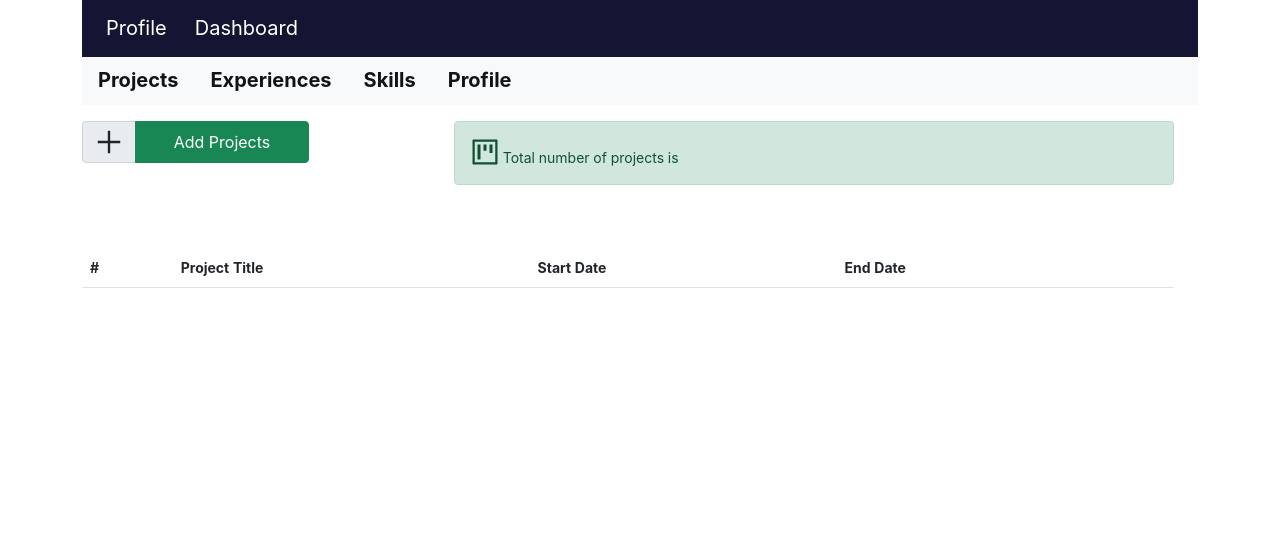
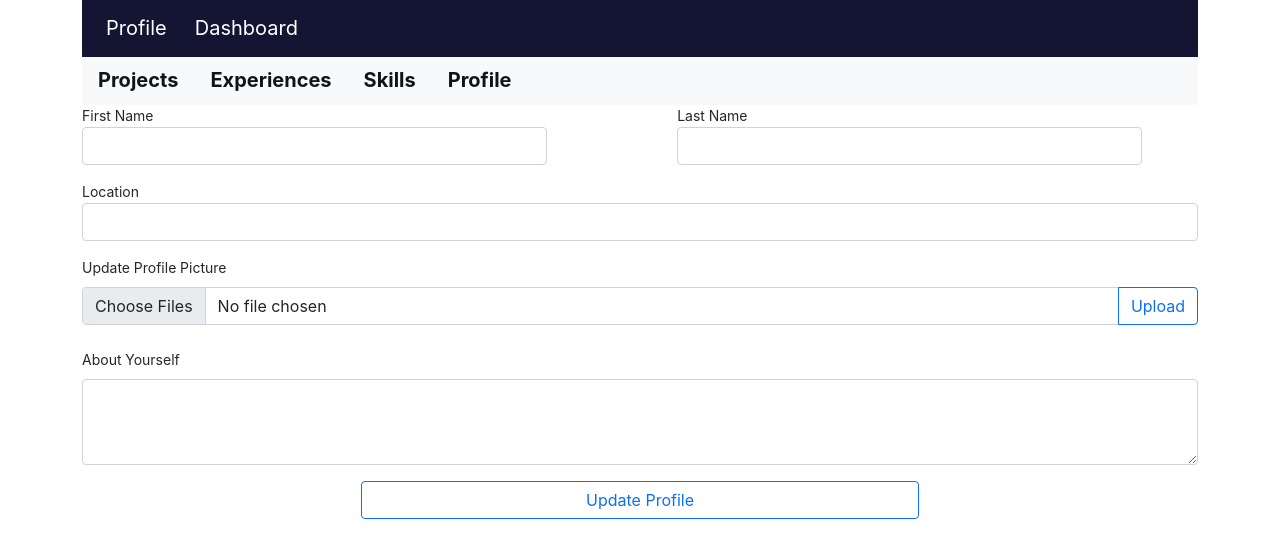
Before and after one commit to Jay-Jha04/InteractiveResume-Frontend, a React (Create React App) app: page /admin-dashboard/profile in a window 1280 px wide. Shown: the top 558 px of the page. Built offline with nearby package versions, Linux system fonts and the light colour scheme; no server answers.

Commit message:
creating and render data of profile settings page (#5)
Co-authored-by: Jay Jha <jayjha@jays-MacBook-Pro.local>

```diff
--- a/src/components/admin/profileSettings.jsx
+++ b/src/components/admin/profileSettings.jsx
@@ -1,62 +1,180 @@
-import { useState } from "react";
-import { CSSTransition } from "react-transition-group";
-import { ProjectOutlined, PlusOutlined } from "@ant-design/icons";
-import Modal from "../common/modal";
+import { useState, useEffect } from "react";
+import { ProfileOutlined } from "@ant-design/icons";
+import Input from "../common/input";
+import FileInput from "../common/fileInput";
+import TextArea from "../common/textArea";
+import {
+  mapModelToView,
+  ProfileViewModel,
+  validateProfile,
+  validateProfilePic,
+  validateProperty,
+} from "../../models/profile";
+import {
+  getProfile,
+  postProfileImage,
+  updateProfile,
+} from "../../services/profile";
 
 const ProfileSettings = () => {
-  const [showModal, setShowModal] = useState(false);
+  const [payload, setPayload] = useState(ProfileViewModel);
+  const [profilePic, setProfilePic] = useState([]);
+  const [errors, setErrors] = useState({});
+  const [isUpdated, setIsUpdated] = useState(false);
+  const [profile, setProfile] = useState({});
+
+  const handleChange = (e) => {
+    e.stopPropagation();
+    setIsUpdated(false);
+
+    let { name, value, files } = e.target;
+    const { error } = validateProperty(name, value);
+
+    if (error) {
+      setErrors((prevState) => {
+        return { ...prevState, [name]: error.details[0].message };
+      });
+    } else {
+      errors[name] && delete errors[name];
+    }
+
+    if (name === "profilePic") {
+      payload[name] = [];
+      return setProfilePic(files);
+    }
+
+    return setPayload((prevState) => {
+      return { ...prevState, [name]: value };
+    });
+  };
+
+  const handleClick = async (e) => {
+    e.preventDefault();
+    setIsUpdated(false);
+
+    const { name } = e.target;
+    switch (name) {
+      case "upload":
+        const { error } = validateProfilePic(name, profilePic);
+
+        if (error) {
+          return setErrors((prevState) => {
+            return { ...prevState, profilePic: error.details[0].message };
+          });
+        }
+
+        const profilePicId = await postProfileImage(profilePic);
+
+        return setPayload((prevState) => {
+          return { ...prevState, profilePic: [profilePicId] };
+        });
+
+      case "update":
+        const { error: profileErrors } = validateProfile(payload);
+        if (profileErrors) {
+          const err = { ...errors };
+          profileErrors.details.map(
+            (detail) => (err[detail.path[0]] = detail.message)
+          );
+          return setErrors(err);
+        }
+
+        const res = await updateProfile(profile?._id, payload);
+
+        setPayload(ProfileViewModel);
+        setErrors({});
+        setProfilePic([]);
+        setProfile(res);
+        return setIsUpdated(true);
+
+      default:
+        setPayload(ProfileViewModel);
+        setErrors({});
+        setProfilePic([]);
+        return setIsUpdated(false);
+    }
+  };
+
+  useEffect(() => {
+    async function fetchData() {
+      const res = await getProfile();
+      setProfile(res);
+    }
+    fetchData();
+  }, []);
+
+  useEffect(() => {
+    const mapProfile = mapModelToView(profile);
+    setPayload(mapProfile);
+  }, [profile]);
 
   return (
-    <>
-      <div className="row mt-3">
-        <div className="row">
-          <div className="col-sm-4">
-            <div className="input-group">
-              <span className="input-group-text fs-3">
-                <PlusOutlined />
-              </span>
-              <button
-                className="btn btn-success w-50"
-                onClick={() => setShowModal(true)}
-              >
-                Add Projects
-              </button>
-            </div>
-          </div>
-          <div className="col-sm-8">
-            <div className="alert alert-success">
-              <ProjectOutlined style={{ fontSize: "2em" }} /> Total number of
-              projects is
-            </div>
-          </div>
+    <div className="row justify-content-center">
+      {isUpdated && (
+        <div className="col-8 alert alert-primary w-50 my-3">
+          <ProfileOutlined style={{ fontSize: "2em", marginRight: "0.2em" }} />
+          Profile Updated successfully...
         </div>
-        <div className="row mt-5">
-          <div className="col-12">
-            <table className="table table-striped">
-              <thead className="thead-dark">
-                <tr>
-                  <th>#</th>
-                  <th>Project Title</th>
-                  <th>Start Date</th>
-                  <th>End Date</th>
-                  <th></th>
-                </tr>
-              </thead>
-            </table>
-          </div>
+      )}
+
+      <div className="row">
+        <div className="col-sm-5 g-0" style={{ marginRight: "9.3em" }}>
+          <Input
+            label="First Name"
+            name="firstName"
+            type="text"
+            error={errors["firstName"]}
+            value={payload["firstName"]}
+            onChange={(e) => handleChange(e)}
+          />
+        </div>
+        <div className="col-sm-5 g-0">
+          <Input
+            label="Last Name"
+            name="lastName"
+            type="text"
+            value={payload["lastName"]}
+            onChange={(e) => handleChange(e)}
+          />
         </div>
       </div>
-      <CSSTransition
-        in={showModal}
-        timeout={500}
-        classNames="modal"
-        unmountOnExit
-        onEnter={() => (document.body.style.overflow = "hidden")}
-        onExited={() => (document.body.style.overflow = "auto")}
-      >
-        <Modal onClick={() => setShowModal(false)}>Hello world</Modal>
-      </CSSTransition>
-    </>
+      <Input
+        label="Location"
+        name="location"
+        type="text"
+        error={errors["location"]}
+        value={payload["location"]}
+        onChange={(e) => handleChange(e)}
+      />
+      <label>Update Profile Picture</label>
+      <FileInput
+        btnName="upload"
+        name="profilePic"
+        color="primary"
+        imageIds={payload["profilePic"]}
+        error={errors["profilePic"]}
+        onChange={(e) => handleChange(e)}
+        onClick={(e) => handleClick(e)}
+      />
+      <TextArea
+        name="aboutYourself"
+        label="About Yourself"
+        rows="3"
+        error={errors["aboutYourself"]}
+        value={payload["aboutYourself"]}
+        onChange={(e) => handleChange(e)}
+      />
+      <div className="row justify-content-center">
+        <button
+          type="button"
+          className="btn btn-outline-primary w-50"
+          name="update"
+          onClick={(e) => handleClick(e)}
+        >
+          Update Profile
+        </button>
+      </div>
+    </div>
   );
 };
 
--- a/src/components/admin/skillSettings.jsx
+++ /dev/null
@@ -1,5 +0,0 @@
-const SkillSettings = () => {
-  return <h1>Skill Settings</h1>;
-};
-
-export default SkillSettings;
--- a/src/components/common/fileInput.jsx
+++ b/src/components/common/fileInput.jsx
@@ -1,21 +1,27 @@
 import { InfoCircleFilled } from "@ant-design/icons";
 
-const FileInput = ({ onChange, onClick, name, error, imageIds }) => {
+const FileInput = ({
+  onClick,
+  btnName,
+  error,
+  imageIds,
+  color = "success",
+  ...rest
+}) => {
   return (
     <div className="form-group mt-2 mb-3">
       <div className="input-group">
         <input
           type="file"
-          name="images"
-          onChange={onChange}
           className="form-control"
           aria-label="Upload"
           multiple
+          {...rest}
         />
         <button
-          name={name}
+          name={btnName}
           onClick={onClick}
-          className="btn btn-outline-success "
+          className={`btn btn-outline-${color}`}
           type="button"
         >
           Upload
@@ -33,8 +39,8 @@ const FileInput = ({ onChange, onClick, name, error, imageIds }) => {
           <span>{error}</span>
         </p>
       )}
-      {imageIds.length > 0 && (
-        <p className="text-success mt-2">
+      {imageIds?.length > 0 && (
+        <p className={`text-${color} mt-2`}>
           <InfoCircleFilled
             style={{
               fontSize: "1.3rem",
@@ -43,10 +49,8 @@ const FileInput = ({ onChange, onClick, name, error, imageIds }) => {
             }}
           />
           <span>
-            Successfully uploaded{" "}
-            {imageIds.length > 1
-              ? `${imageIds.length} images`
-              : `${imageIds.length} image`}
+            {`Successfully uploaded `}
+            {imageIds.length > 1 ? `${imageIds.length} images` : "image"}
           </span>
         </p>
       )}
--- /dev/null
+++ b/src/models/profile.js
@@ -0,0 +1,57 @@
+import Joi from "joi";
+
+export const ProfileViewModel = {
+  firstName: "",
+  lastName: "",
+  location: "",
+  profilePic: [],
+  aboutYourself: "",
+};
+
+export const mapModelToView = (source) => {
+  return {
+    firstName: source?.first_name,
+    lastName: source?.last_name,
+    location: source?.location,
+    profilePic: [],
+    aboutYourself: source?.about_yourself,
+  };
+};
+
+const profileSchema = {
+  firstName: Joi.string().label("Name"),
+  location: Joi.string().label("Location"),
+  aboutYourself: Joi.string()
+    .required()
+    .messages({ "string.empty": "Please write something about yourself..." }),
+};
+
+export const validateProperty = (name, value) => {
+  if (name === "profilePic" || name === "lastName") return { error: null };
+
+  const fieldSchema = Joi.object({ [name]: profileSchema[name] });
+  const field = { [name]: value };
+
+  return fieldSchema.validate(field);
+};
+
+export const validateProfilePic = (name, image) => {
+  console.log(image);
+  const schema = Joi.object({
+    [name]: Joi.array()
+      .min(1)
+      .messages({ "array.min": "please choose a image" }),
+  });
+  const field = { [name]: [...image] };
+
+  return schema.validate(field);
+};
+
+export const validateProfile = (payload) => {
+  const schema = Joi.object(profileSchema);
+  let profile = { ...payload };
+
+  delete profile["profilePic"];
+  delete profile["lastName"];
+  return schema.validate(profile, { abortEarly: false });
+};
--- a/src/services/profile.js
+++ b/src/services/profile.js
@@ -15,3 +15,27 @@ export async function getProfileImage(profileId) {
 
   return profileImage.data;
 }
+
+export async function postProfileImage(payload) {
+  const formData = new FormData();
+  formData.append("image", payload[0]);
+
+  const imageId = await axios.post(
+    `${baseUrl}/upload-images/profile-image/`,
+    formData
+  );
+
+  return imageId.data;
+}
+
+export async function postProfile(payload) {
+  const profile = await axios.post(`${baseUrl}/profiles`, payload);
+
+  return profile.data;
+}
+
+export async function updateProfile(profileId, payload) {
+  const res = await axios.put(`${baseUrl}/profiles/${profileId}`, payload);
+
+  return res.data;
+}
```
